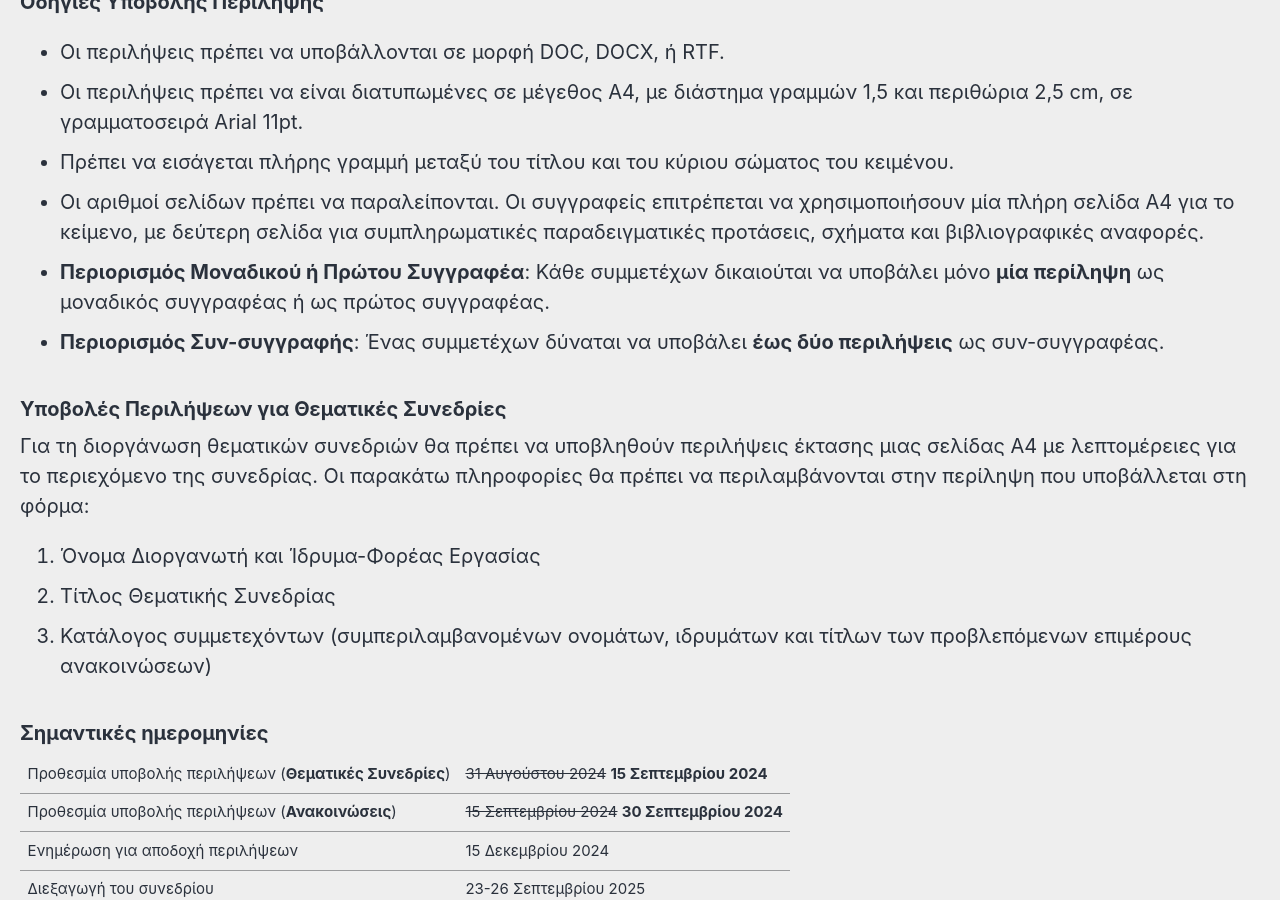
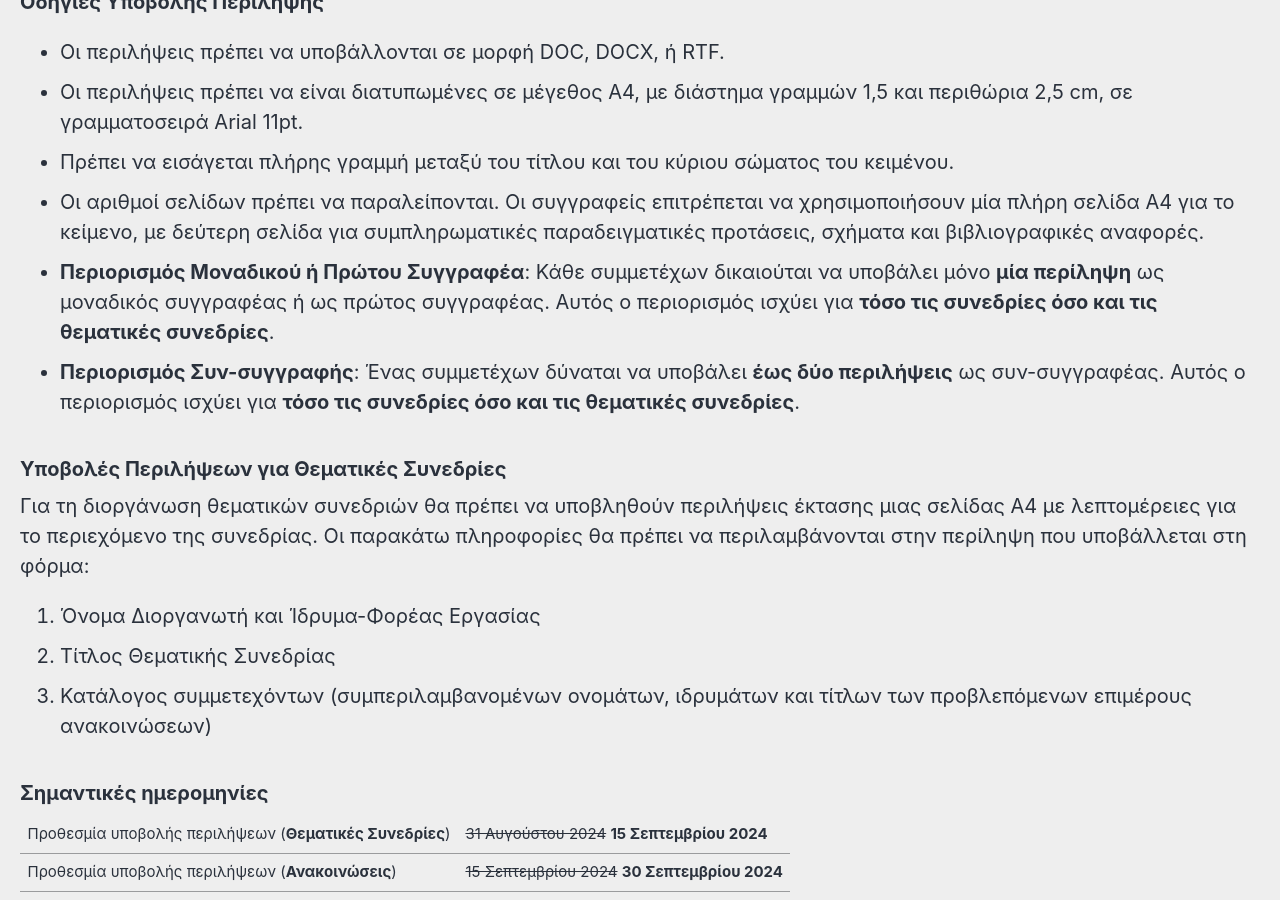
Before and after one commit to roryleung/ICGL17, a Jekyll site: the page built from _pages/gr_cfp.md, in a window 1280 px wide and 900 px high, scrolled down 1040 px. Built offline with Jekyll 4.4.1, drawn with Linux system fonts in a browser that asks for light colours; cached includes are drawn as plain includes; nearby versions of some CDN libraries.

Commit message:
Update gr_cfp.md

```diff
--- a/_pages/gr_cfp.md
+++ b/_pages/gr_cfp.md
@@ -23,8 +23,8 @@ excerpt: "23-26 Σεπτεμβρίου 2025<br>Πανεπιστήμιο του C
 - Οι περιλήψεις πρέπει να είναι διατυπωμένες σε μέγεθος Α4, με διάστημα γραμμών 1,5 και περιθώρια 2,5 cm, σε γραμματοσειρά Arial 11pt.
 - Πρέπει να εισάγεται πλήρης γραμμή μεταξύ του τίτλου και του κύριου σώματος του κειμένου.
 - Οι αριθμοί σελίδων πρέπει να παραλείπονται. Οι συγγραφείς επιτρέπεται να χρησιμοποιήσουν μία πλήρη σελίδα Α4 για το κείμενο, με δεύτερη σελίδα για συμπληρωματικές παραδειγματικές προτάσεις, σχήματα και βιβλιογραφικές αναφορές.
-- **Περιορισμός Μοναδικού ή Πρώτου Συγγραφέα**: Κάθε συμμετέχων δικαιούται να υποβάλει μόνο **μία περίληψη** ως μοναδικός συγγραφέας ή ως πρώτος συγγραφέας.
-- **Περιορισμός Συν-συγγραφής**:  Ένας συμμετέχων δύναται να υποβάλει **έως δύο περιλήψεις** ως συν-συγγραφέας.
+- **Περιορισμός Μοναδικού ή Πρώτου Συγγραφέα**: Κάθε συμμετέχων δικαιούται να υποβάλει μόνο **μία περίληψη** ως μοναδικός συγγραφέας ή ως πρώτος συγγραφέας. Αυτός ο περιορισμός ισχύει για **τόσο τις συνεδρίες όσο και τις θεματικές συνεδρίες**.
+- **Περιορισμός Συν-συγγραφής**:  Ένας συμμετέχων δύναται να υποβάλει **έως δύο περιλήψεις** ως συν-συγγραφέας. Αυτός ο περιορισμός ισχύει για **τόσο τις συνεδρίες όσο και τις θεματικές συνεδρίες**.
 
 
 ### Υποβολές Περιλήψεων για Θεματικές Συνεδρίες
```
